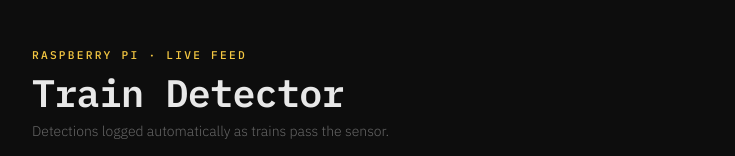
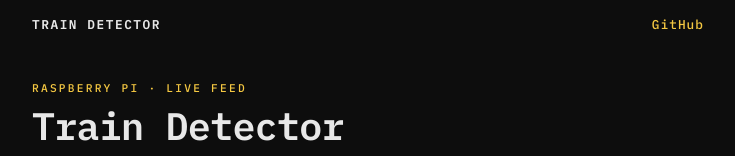
Before and after one commit to cookster9/train-detection-dashboard, a Next.js app: page / in a window 1280 px wide. Shown: the top 156 px of the page, without its empty margins (272-1007 px from the left). Built offline with nearby package versions, Linux system fonts and the light colour scheme; no server answers; the database is empty.

Commit message:
added nav bar with github link

```diff
--- a/app/globals.css
+++ b/app/globals.css
@@ -32,6 +32,42 @@ body {
   font-family: var(--font-sans);
   min-height: 100vh;
   -webkit-font-smoothing: antialiased;
+}
+
+.app-shell {
+  min-height: 100vh;
+}
+
+.top-nav {
+  display: flex;
+  align-items: center;
+  justify-content: space-between;
+  max-width: 720px;
+  margin: 0 auto;
+  padding: 1rem 1.5rem 0;
+}
+
+.nav-brand {
+  color: var(--text);
+  font-family: var(--font-mono);
+  font-size: 0.8rem;
+  font-weight: 600;
+  letter-spacing: 0.12em;
+  text-transform: uppercase;
+  text-decoration: none;
+}
+
+.nav-link {
+  color: var(--accent);
+  font-family: var(--font-mono);
+  font-size: 0.8rem;
+  font-weight: 500;
+  letter-spacing: 0.08em;
+  text-decoration: none;
+}
+
+.nav-link:hover {
+  text-decoration: underline;
 }
 
 /* ── Page shell ─────────────────────────────────────────── */
--- a/app/layout.tsx
+++ b/app/layout.tsx
@@ -1,4 +1,5 @@
 import type { Metadata } from "next";
+import Link from "next/link";
 import "./globals.css";
 
 export const metadata: Metadata = {
@@ -13,7 +14,24 @@ export default function RootLayout({
 }) {
   return (
     <html lang="en">
-      <body>{children}</body>
+      <body>
+        <div className="app-shell">
+          <nav className="top-nav" aria-label="Primary navigation">
+            <Link href="/" className="nav-brand">
+              Train Detector
+            </Link>
+            <a
+              href="https://github.com/cookster9/train-detection-dashboard"
+              className="nav-link"
+              target="_blank"
+              rel="noopener noreferrer"
+            >
+              GitHub
+            </a>
+          </nav>
+          {children}
+        </div>
+      </body>
     </html>
   );
 }
```
